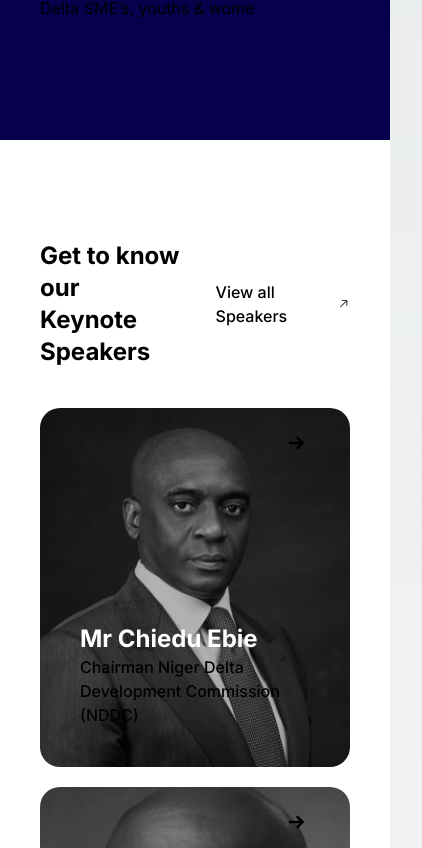
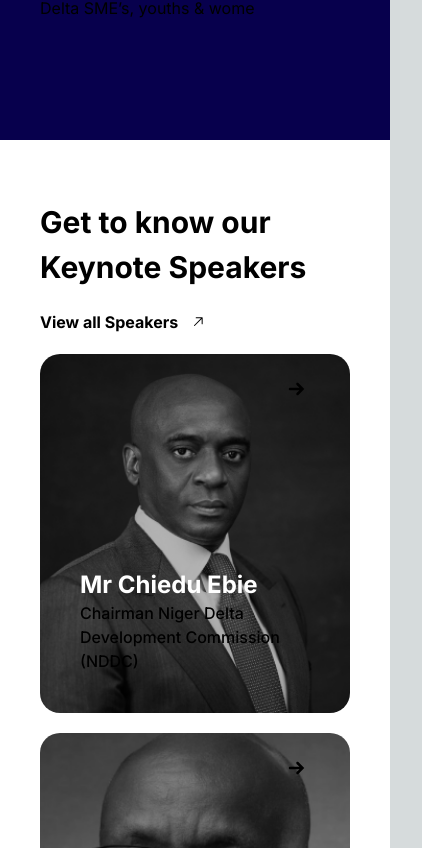
Before and after one commit to DavidWaza/ndvp-sme, a Next.js app: page / in a window 390 px wide. Shown: the part 3316-4164 px from the top of the page, 422 px wide, since content can reach past the window. Built offline with nearby package versions, Linux system fonts and the light colour scheme.

Commit message:
fixed footer mobile screens

```diff
--- a/src/app/Components/Footer/Footer.tsx
+++ b/src/app/Components/Footer/Footer.tsx
@@ -1,6 +1,8 @@
 import Image from "next/image";
 import React from "react";
 import FooterLogo from "../../../../public/assets/footer-logo.png";
+import FooterLogoMobile from "../../../../public/assets/FooterLogo-mobile.png";
+
 import Link from "next/link";
 
 const menuLinks = [
@@ -43,13 +45,22 @@ const Footer = () => {
   return (
     <div className="bg-[#49FF91] py-[5rem] px-10 lg:px-20">
       <div className="flex justify-between">
-        <div>
+        <div className="2xl:block hidden">
           <Image
             src={FooterLogo}
             alt="footer-logo"
             width={800}
             height={800}
             className="w-[40rem]"
+          />
+        </div>
+        <div className="lg:hidden block ">
+        <Image
+            src={FooterLogoMobile}
+            alt="footer-logo"
+            width={400}
+            height={400}
+            className="w-20"
           />
         </div>
         <div className="grid grid-cols-2 gap-[2rem]">
--- a/src/app/Components/Keynotes/Keynote.tsx
+++ b/src/app/Components/Keynotes/Keynote.tsx
@@ -41,15 +41,15 @@ const speakers: SpeakerProps[] = [
 ];
 const Keynote: React.FC<SpeakerProps> = () => {
   return (
-    <div className="bg-white py-20 lg:px-20 px-10">
-      <div className="flex justify-between items-center">
-        <h1 className=" text-2xl lg:text-[40px] font-bold py-5 lg:leading-[40px] text-black">
+    <div className="bg-white py-10 lg:py-20 lg:px-20 px-10">
+      <div className="lg:flex justify-between items-center">
+        <h1 className=" text-[30px] lg:text-[40px] font-bold py-5 lg:leading-[40px] text-black">
           Get to know our <br /> Keynote Speakers
         </h1>
         <Link href={"#"}>
           <div className="flex items-center gap-3">
-            <p className="text-black font-medium">View all Speakers</p>
-            <GoArrowUpRight className="text-black" />
+            <p className="text-black font-bold">View all Speakers</p>
+            <GoArrowUpRight className="text-black font-bold" />
           </div>
         </Link>
       </div>
```
Also changed, not shown: public/assets/FooterLogo-mobile.png (added).
